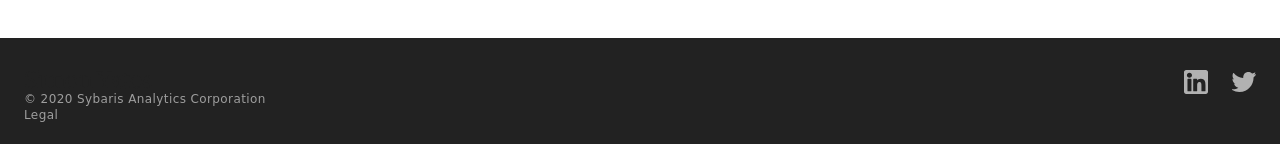
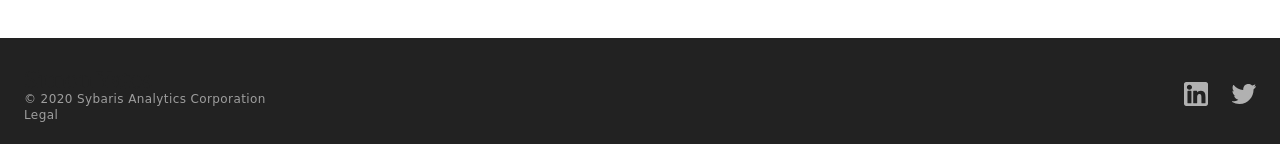
Before and after one commit to cheftechnical/simonyates, a React (Create React App) app: page / in a window 1280 px wide. Shown: the part 994-1138 px from the top of the page. Built offline with nearby package versions, Linux system fonts and the light colour scheme; a web font is replaced by a local one.

Commit message:
Fix the positioning of the footer icons

```diff
--- a/src/layouts/Default/Footer.tsx
+++ b/src/layouts/Default/Footer.tsx
@@ -17,6 +17,7 @@ const useStyles = makeStyles((theme) => ({
 	},
 
 	colRight: {
+		paddingTop: theme.spacing(12/8),
 		textAlign: 'right'
 	},
 	image: {
```
